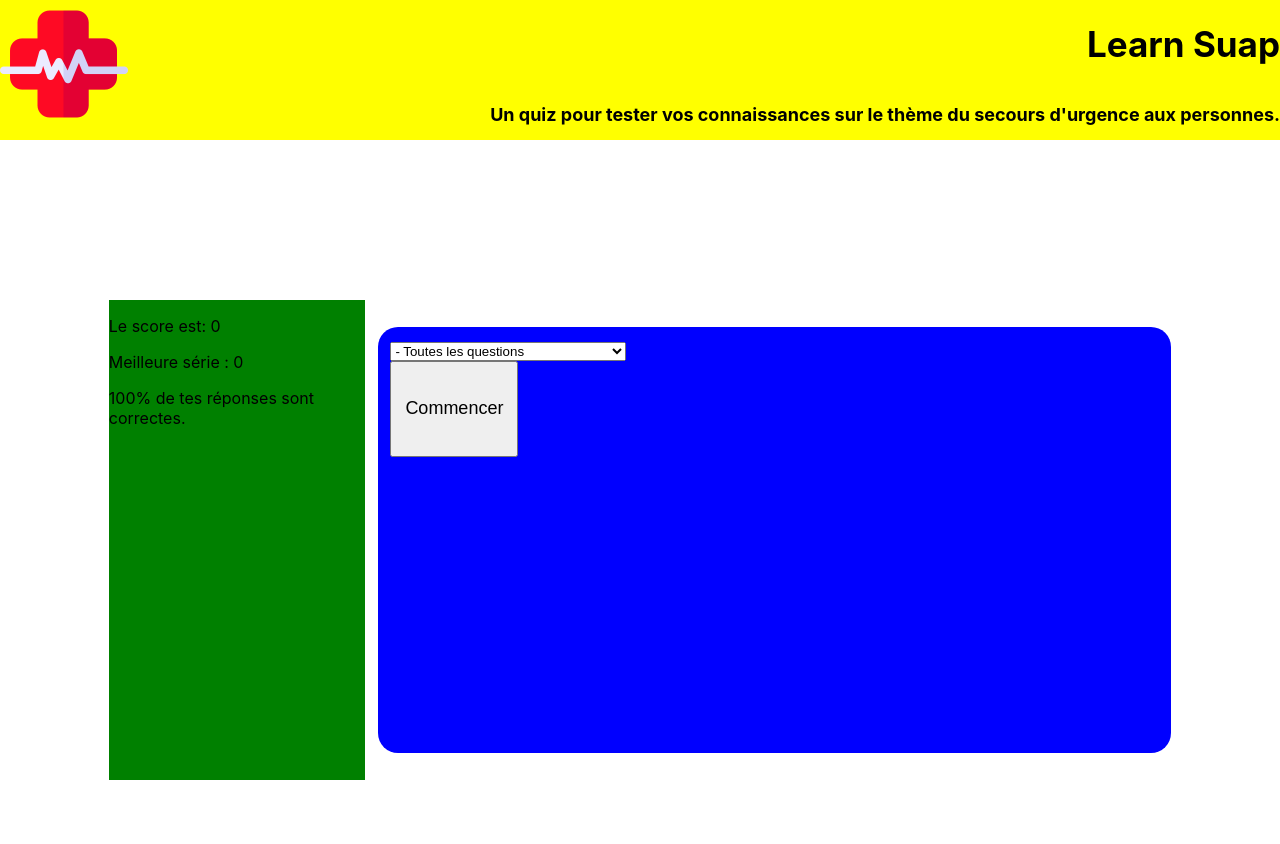
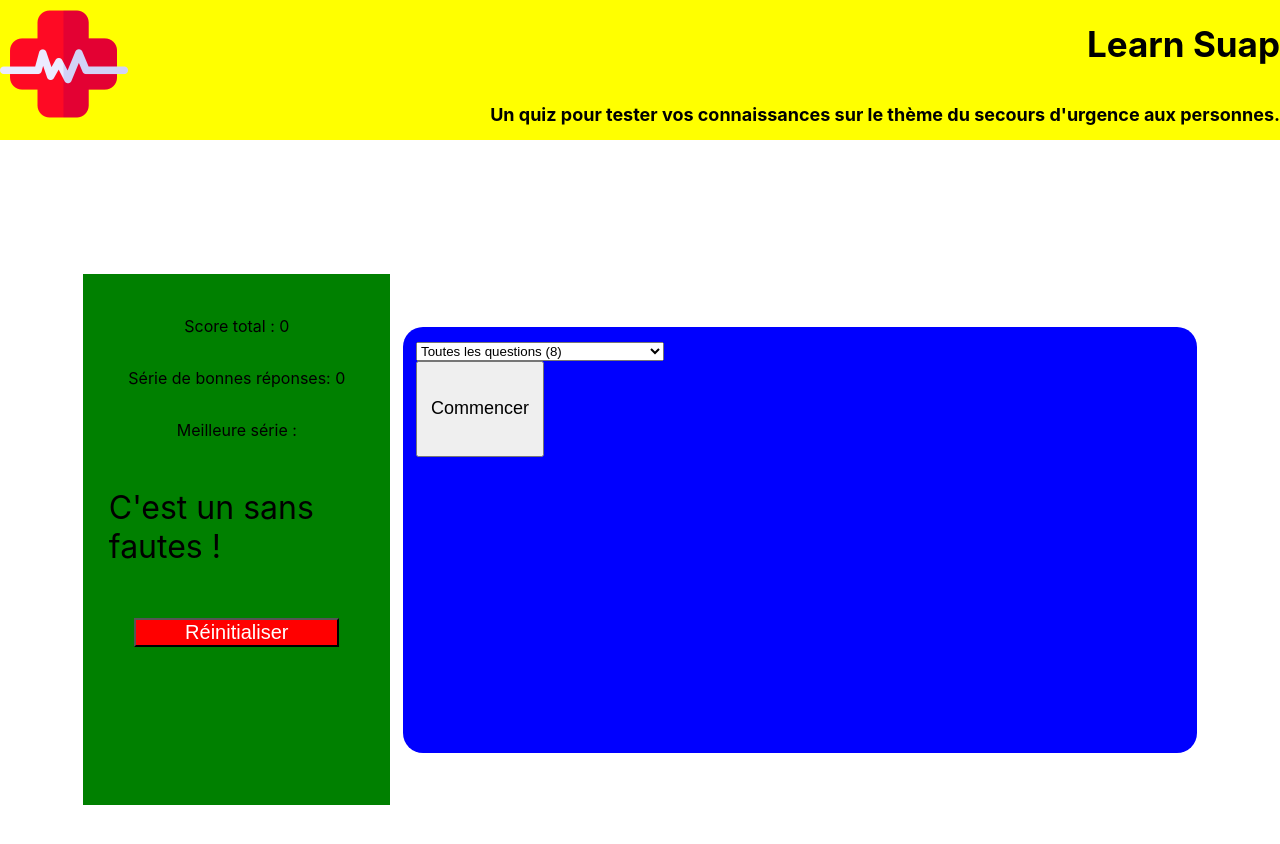
Before and after one commit to DGouron/learn-suap, a React (Create React App) app: page / in a window 1280 px wide. Shown: the top 844 px of the page. Built offline with nearby package versions, Linux system fonts and the light colour scheme.

Commit message:
Category selection, reset state

```diff
--- a/src/components/Board.jsx
+++ b/src/components/Board.jsx
@@ -4,11 +4,19 @@ import { useState } from 'react';
 import { useDispatch, useSelector } from 'react-redux';
 import styled from 'styled-components';
 import { dataQuestions } from '../datas/Questions';
-import { updateGoodAnswers } from '../store/AnswerManagementActions';
-import { currentScoreSelector } from '../store/AnswerManagementSelectors';
+import {
+  updateGoodAnswers,
+  updateNeedRestartApp,
+} from '../store/AnswerManagementActions';
+import {
+  currentCategorySelected,
+  currentNeedRestartAppSelector,
+  currentScoreSelector,
+} from '../store/AnswerManagementSelectors';
 import AnswersPannel from './AnswersPannel';
 import Categories from './Categories';
 import Question from './Question';
+import Verdict from './Verdict';
 
 const StyledBoard = styled.div`
   height: auto;
@@ -36,37 +44,47 @@ const StyledLauncherButton = styled.button`
 let currentQuestion = '';
 
 function Board() {
+  const dispatch = useDispatch();
+
   const score = useSelector(currentScoreSelector);
+  const categorySelected = useSelector(currentCategorySelected);
+
   const [isLaunched, setIsLaunched] = useState(false);
   useEffect(() => {
     document.title = isLaunched ? `Quiz score ${score} ! ` : 'Learn Suap App';
   }, [isLaunched, score]);
 
+  const bNeedRestartApp = useSelector(currentNeedRestartAppSelector);
+  useEffect(() => {
+    if (bNeedRestartApp) {
+      setIsLaunched(false);
+      dispatch(updateNeedRestartApp(false));
+    }
+  }, [bNeedRestartApp, dispatch]);
+
   const [, forceUpdate] = useState();
   const updateRender = useCallback(() => forceUpdate({}), []);
 
   const [answered, setAnswered] = useState(false);
-  const dispatch = useDispatch();
-
   useEffect(() => {
     if (answered === true) {
-      currentQuestion = pickRandomQuestion();
+      currentQuestion = pickRandomQuestion(categorySelected);
       dispatch(updateGoodAnswers(currentQuestion.GoodAnswers));
       updateRender();
       setAnswered(false);
     }
-  }, [answered, updateRender, dispatch]);
+  }, [answered, updateRender, dispatch, categorySelected]);
 
   useEffect(() => {
-    if (isLaunched) currentQuestion = pickRandomQuestion();
-  }, [isLaunched]);
+    if (isLaunched) currentQuestion = pickRandomQuestion(categorySelected);
+  }, [isLaunched, categorySelected]);
 
   return isLaunched === false ? (
     <StyledBoard>
       <Categories />
       <StyledLauncherButton
         onClick={() => {
-          currentQuestion = pickRandomQuestion();
+          currentQuestion = pickRandomQuestion(categorySelected);
           dispatch(updateGoodAnswers(currentQuestion.GoodAnswers));
           setIsLaunched(true);
         }}
@@ -78,6 +96,7 @@ function Board() {
     <StyledBoard>
       <Categories />
       <Question title={currentQuestion.Question} />
+      <Verdict />
       <AnswersPannel
         answers={currentQuestion.Answers}
         answered={answered}
@@ -87,11 +106,25 @@ function Board() {
   );
 }
 
-function pickRandomQuestion() {
-  let randomCategory = Math.round(
-    Math.random() * (dataQuestions.length - 1 - 0) + 0
-  );
-  let currentCategory = dataQuestions[randomCategory];
+function pickRandomQuestion(categorySelected) {
+  let randomCategory = 0;
+  let currentCategory = undefined;
+
+  if (categorySelected === 'ALL') {
+    randomCategory = Math.round(
+      Math.random() * (dataQuestions.length - 1 - 0) + 0
+    );
+    currentCategory = dataQuestions[randomCategory];
+  }
+
+  if (categorySelected === 'PROMPT') {
+    currentCategory = dataQuestions[0];
+  }
+
+  if (categorySelected === 'SUAP') {
+    currentCategory = dataQuestions[1];
+  }
+
   let randomID = Math.round(
     Math.random() * (currentCategory.questions.length - 1 - 0) + 0
   );
--- a/src/components/Categories.jsx
+++ b/src/components/Categories.jsx
@@ -1,15 +1,38 @@
 import styled from 'styled-components';
+import { dataQuestions } from '../datas/Questions';
+import Category from './Category';
 
 const StyledCategories = styled.div``;
 function Categories() {
+  let totalQuestionsNumber =
+    dataQuestions[0].questions.length + dataQuestions[1].questions.length;
+
   return (
     <StyledCategories>
-      <select>
-        <option value="All">- Toutes les questions</option>
-        <option value="Promp-secours">
-          - Questions Equipier promp-secours
-        </option>
-        <option value="SUAP">- Questions Equipier SUAP</option>
+      <select name="Categories" id="Categories">
+        <Category
+          categoryName="ALL"
+          title={'Toutes les questions (' + totalQuestionsNumber + ')'}
+          isDefaultSelect={true}
+        />
+        <Category
+          categoryName="PROMPT"
+          title={
+            'Questions Equipier promp-secours (' +
+            dataQuestions[0].questions.length +
+            ')'
+          }
+          isDefaultSelect={false}
+        />
+        <Category
+          categoryName="SUAP"
+          title={
+            'Questions Equipier SUAP (' +
+            dataQuestions[1].questions.length +
+            ')'
+          }
+          isDefaultSelect={false}
+        />
       </select>
     </StyledCategories>
   );
--- /dev/null
+++ b/src/components/Category.jsx
@@ -0,0 +1,30 @@
+import styled from 'styled-components';
+import { useDispatch } from 'react-redux';
+import { updateCategorySelected } from '../store/AnswerManagementActions';
+
+const StyledCategory = styled.option`
+  background-color: grey;
+  color: white;
+`;
+
+function Category(props) {
+  const title = props.title;
+  const categoryName = props.categoryName;
+  const dispatch = useDispatch();
+
+  let isSelected = props.isDefaultSelected ? 'selected' : '';
+
+  return (
+    <StyledCategory
+      selected={isSelected}
+      value={props.categoryName}
+      onClick={() => {
+        dispatch(updateCategorySelected(categoryName));
+      }}
+    >
+      {title}
+    </StyledCategory>
+  );
+}
+
+export default Category;
--- a/src/components/StatsPannel.jsx
+++ b/src/components/StatsPannel.jsx
@@ -1,30 +1,65 @@
 import styled from 'styled-components';
-import { useSelector } from 'react-redux';
+import { useSelector, useDispatch } from 'react-redux';
 import {
   currentRatioSelector,
   currentScoreSelector,
 } from '../store/AnswerManagementSelectors';
+import { restart } from '../store/AnswerManagementActions';
 
 const StyledPannel = styled.div`
   height: 60%;
   width: 20%;
   background-color: green;
+  display: flex;
+  flex-direction: column;
+  align-items: center;
+  padding: 2%;
+`;
+
+let ratioColor = 'black';
+
+const StyledRatioText = styled.p`
+  color: ${ratioColor};
+  font-size: 32px;
+`;
+
+const StyledResetButton = styled.button`
+  background-color: red;
+  color: white;
+  width: 80%;
+  height: auto;
+  font-size: 20px;
 `;
 
 function StatsPannel() {
+  const dispatch = useDispatch();
+
   const score = useSelector(currentScoreSelector);
-  let scoretext = 'Le score est: ' + score;
+  let scoretext = 'Score total : ' + score;
 
   const bestSerie = useSelector((state) => state.bestSerie);
-  let bestSerieText = 'Meilleure série : ' + bestSerie;
+  let bestSerieText = 'Série de bonnes réponses: ' + bestSerie;
 
   const ratio = useSelector(currentRatioSelector);
-  let ratioText = ratio + '% de tes réponses sont correctes.';
+  ratioColor = ratio < 60 ? 'green' : 'red';
+  let ratioText =
+    ratio === 100
+      ? "C'est un sans fautes !"
+      : ratio + '% de tes réponses sont correctes.';
   return (
     <StyledPannel>
       <p>{scoretext}</p>
       <p>{bestSerieText}</p>
-      <p>{ratioText}</p>
+      <p>Meilleure série : </p>
+      <StyledRatioText>{ratioText}</StyledRatioText>
+      <br />
+      <StyledResetButton
+        onClick={() => {
+          dispatch(restart());
+        }}
+      >
+        Réinitialiser
+      </StyledResetButton>
     </StyledPannel>
   );
 }
--- /dev/null
+++ b/src/components/Verdict.jsx
@@ -0,0 +1,5 @@
+function Verdict() {
+  return <p>VERDICT</p>;
+}
+
+export default Verdict;
--- a/src/datas/Questions.js
+++ b/src/datas/Questions.js
@@ -26,6 +26,12 @@ export const dataQuestions =
                 "Question": "Une association agréée de sécurité civile peut intervenir lors des opérations de secours",
                 "Answers": ["A - vrai", "B - faux"],
                 "GoodAnswers" : [0]
+                },
+                {
+                "id": 5,
+                "Question": "Dans l'acronyme U.I.I.S.C., que signifie le premier I",
+                "Answers": ["A - Intervention", "B - Instruction", "C - Internationale"],
+                "GoodAnswers" : [1]
                 }
         ]
     },
--- a/src/store/AnswerManagementActions.js
+++ b/src/store/AnswerManagementActions.js
@@ -1,4 +1,4 @@
-import { UPDATE_GOOD_ANSWERS_ACTION, UPDATE_SELECTEDANSWER_ID_ACTION } from "./AnswerManagementReducer";
+import { RESTART_ACTION, UPDATE_GOOD_ANSWERS_ACTION, UPDATE_SELECTEDANSWER_ID_ACTION } from "./AnswerManagementReducer";
 
 export const updateSelectedAnswerId = (selectedAnswerId) => ({
     type: UPDATE_SELECTEDANSWER_ID_ACTION,
@@ -14,3 +14,15 @@ export const updateScore = (scorePointsToAdd) => ({
     type: UPDATE_SELECTEDANSWER_ID_ACTION,
     payload: {...scorePointsToAdd, score: scorePointsToAdd}
 })
+
+export const restart = () => ({type: RESTART_ACTION})
+
+export const updateNeedRestartApp = (bNeedRestartApp) => ({
+    type: 'UPDATE_NEED_RESTART_APP_ACTION',
+    payload: {...bNeedRestartApp, bNeedRestartApp: bNeedRestartApp}
+})
+
+export const updateCategorySelected = (categorySelected) => ({
+    type: 'UPDATE_CATEGORY_SELECTED_ACTION',
+    payload: {...categorySelected, categorySelected: categorySelected}
+})
--- a/src/store/AnswerManagementReducer.js
+++ b/src/store/AnswerManagementReducer.js
@@ -5,17 +5,32 @@ export const initialState = {
     numberOfQuestionsAnswered: 0,
     selectedAnswerId: 0,
     goodAnswersIds: [],
+    categorySelected: 'ALL',
+    bNeedRestartApp: false,
+};
+
+export const restartState = {
+    score: 0,
+    bestSerie: 0,
+    ratio: 100,
+    numberOfQuestionsAnswered: 0,
+    selectedAnswerId: 0,
+    categorySelected: 'ALL',
+    goodAnswersIds: [],
+    bNeedRestartApp: true,
 };
 
 export const RESTART_ACTION = 'RESTART_ACTION';
 export const UPDATE_SELECTEDANSWER_ID_ACTION = 'UPDATE_SELECTEDANSWER_ID_ACTION';
 export const UPDATE_GOOD_ANSWERS_ACTION = 'UPDATE_GOOD_ANSWERS_ACTION';
 export const UPDATE_SCORE_ACTION = 'UPDATE_SCORE_ACTION';
+export const UPDATE_NEED_RESTART_APP_ACTION = 'UPDATE_NEED_RESTART_APP_ACTION';
+export const UPDATE_CATEGORY_SELECTED_ACTION = 'UPDATE_CATEGORY_SELECTED_ACTION';
 
 export function AnswerManagementReducer(state, action) {
     switch (action.type) {
         case RESTART_ACTION:
-            return initialState;
+            return { ...restartState, restartState };
         case UPDATE_SELECTEDANSWER_ID_ACTION:
             if(state.goodAnswersIds.includes(action.payload.selectedAnswerId)){
                 state.score++;
@@ -31,6 +46,10 @@ export function AnswerManagementReducer(state, action) {
             return{...state, goodAnswersIds: action.payload.goodAnswersIds};
         case UPDATE_SCORE_ACTION:
             return{...state, ...state.score + action.payload.score};
+        case UPDATE_NEED_RESTART_APP_ACTION:
+            return{...state, bNeedRestartApp: action.payload.bNeedRestartApp};
+        case UPDATE_CATEGORY_SELECTED_ACTION:
+            return{...state, categorySelected: action.payload.categorySelected};
         default:
           return state;
     }
--- a/src/store/AnswerManagementSelectors.js
+++ b/src/store/AnswerManagementSelectors.js
@@ -2,3 +2,5 @@ export const currentScoreSelector = ((state) => state.score);
 export const currentSelectedAnswerIdSelector = ((state) => state.selectedAnswerId);
 export const currentGoodAnswersSelector = ((state) => state.goodAnswersIds);
 export const currentRatioSelector = ((state) => state.ratio);
+export const currentNeedRestartAppSelector = ((state) => state.bNeedRestartApp);
+export const currentCategorySelected = ((state) => state.categorySelected);
```
